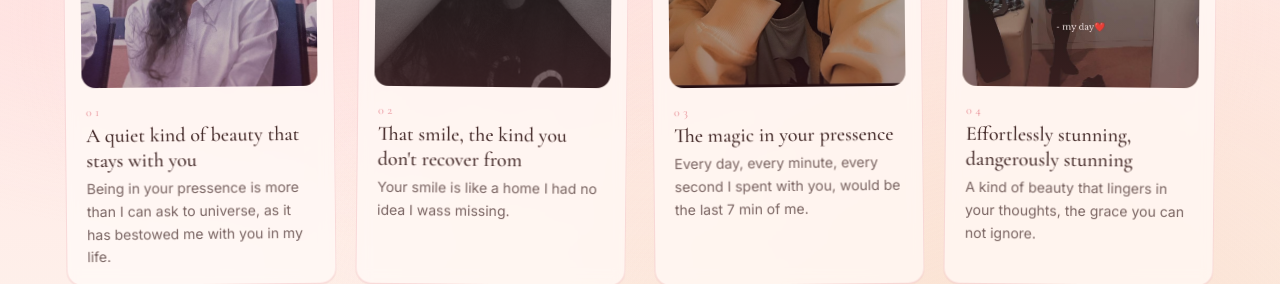
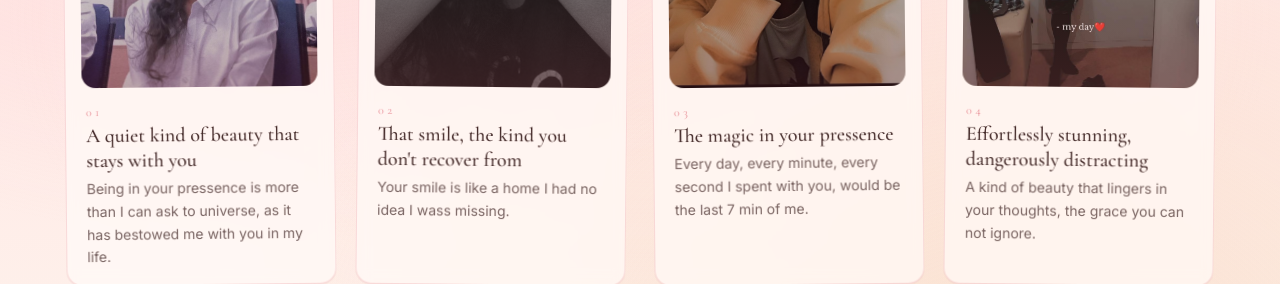
Before and after one commit to BLINDERSBLADE/shri, a Next.js app: page / in a window 1280 px wide. Shown: the part 5980-6264 px from the top of the page. Built offline with nearby package versions, Linux system fonts and the light colour scheme; no server answers.

Commit message:
fix: update caption for memory-4 to be more descriptive

```diff
--- a/components/memories.tsx
+++ b/components/memories.tsx
@@ -18,7 +18,7 @@ const memories = [
   },
   {
     src: "/memories/memory-4.jpg",
-    caption: "Effortlessly stunning, dangerously stunning ",
+    caption: "Effortlessly stunning, dangerously distracting ",
     note: "A kind of beauty that lingers in your thoughts, the grace you can not ignore.",
   },
 ]
```
